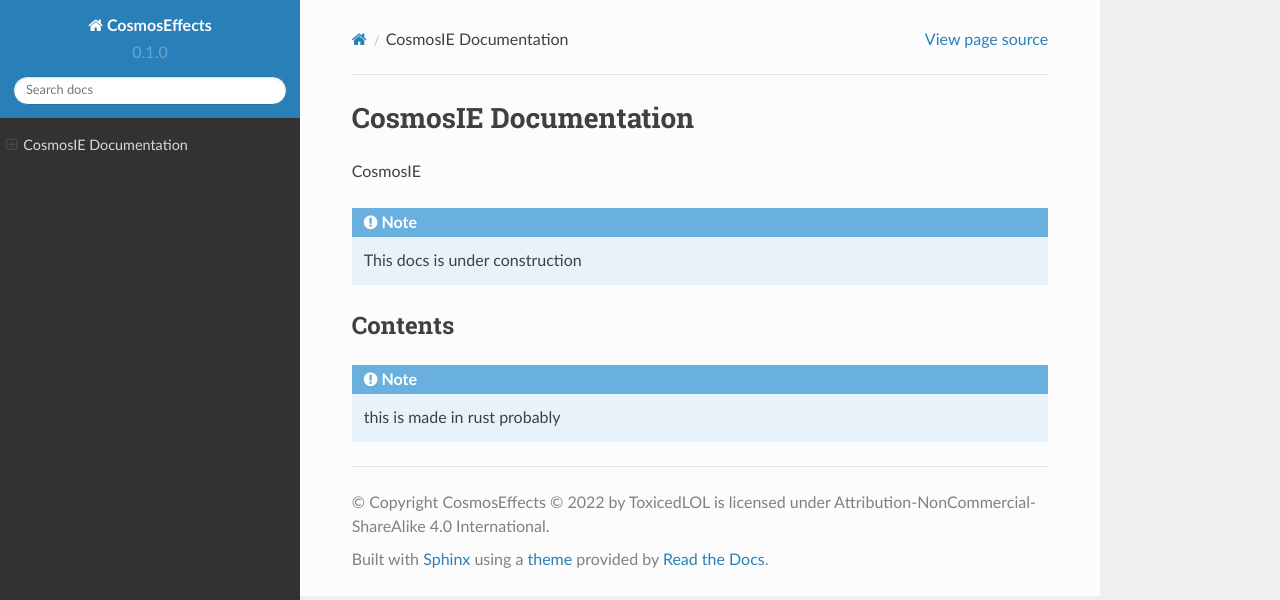
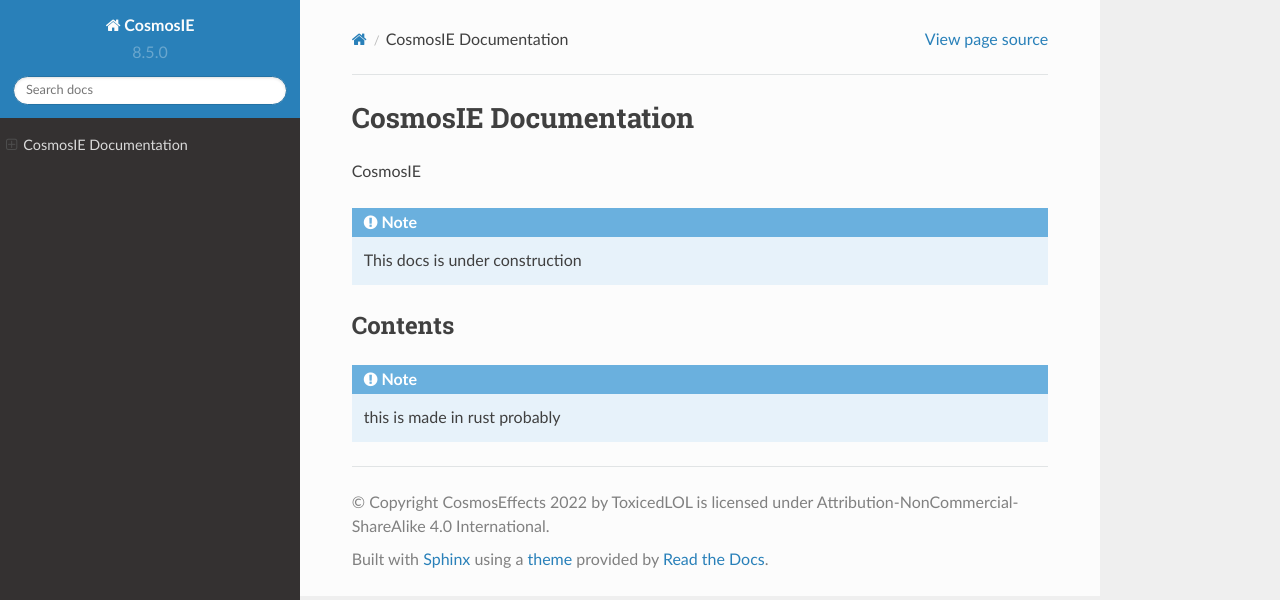
Before and after one commit to ToxicedIsOnTheLand/DocsCosmosIE, a Sphinx documentation site: the page built from docs/source/index.rst, in a window 1280 px wide. Shown: the top 600 px of the page. Built offline with Sphinx 7.4.7 and the Read the Docs theme 2.0.0, drawn with Linux system fonts in a browser that asks for light colours.

Commit message:
fixed previous commit from gk

```diff
--- a/docs/source/conf.py
+++ b/docs/source/conf.py
@@ -2,12 +2,12 @@
 
 # -- Project information
 
-project = 'CosmosEffects'
-copyright = 'CosmosEffects © 2022 by ToxicedLOL is licensed under Attribution-NonCommercial-ShareAlike 4.0 International'
+project = 'CosmosIE'
+copyright = 'CosmosEffects 2022 by ToxicedLOL is licensed under Attribution-NonCommercial-ShareAlike 4.0 International'
 author = 'ToxicedLOL'
 
-release = '0.1'
-version = '0.1.0'
+release = '8.0.0'
+version = '8.5.0'
 
 # -- General configuration
 
```
